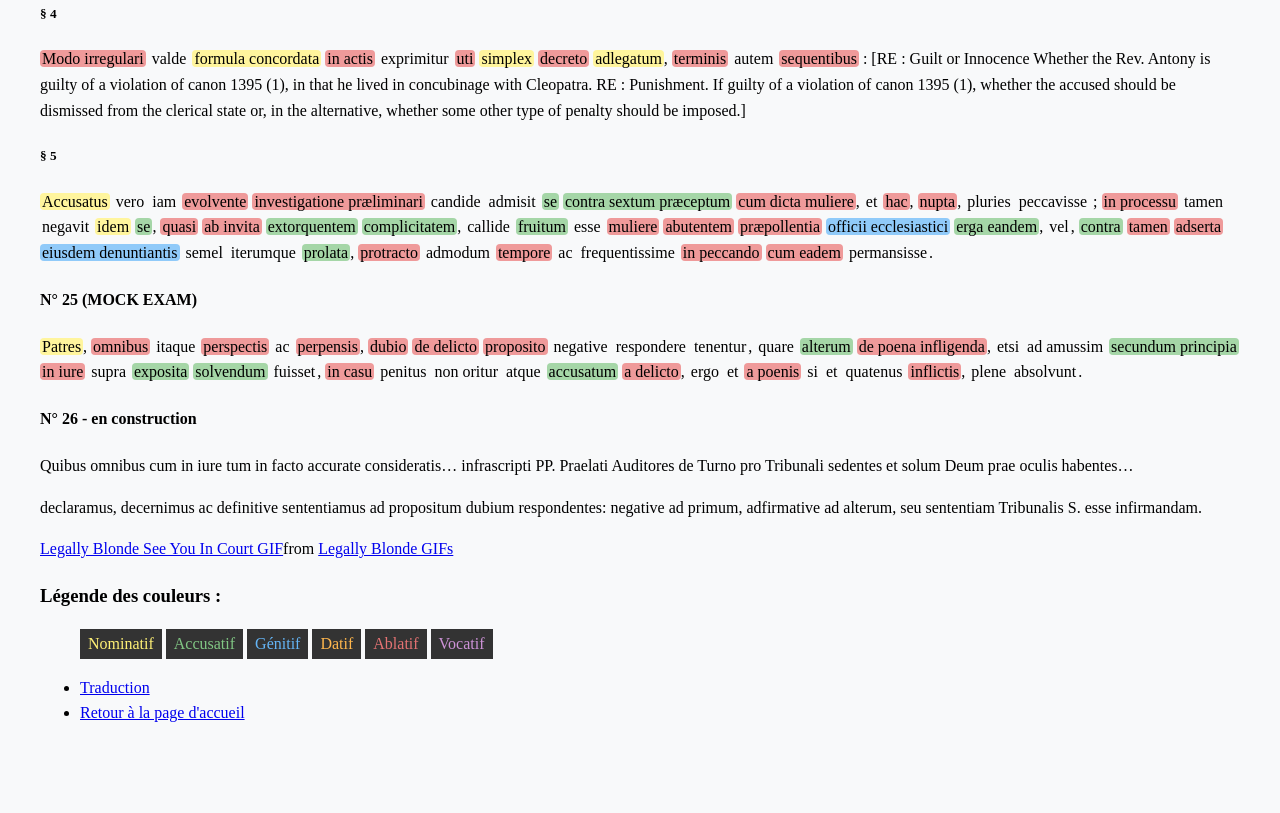
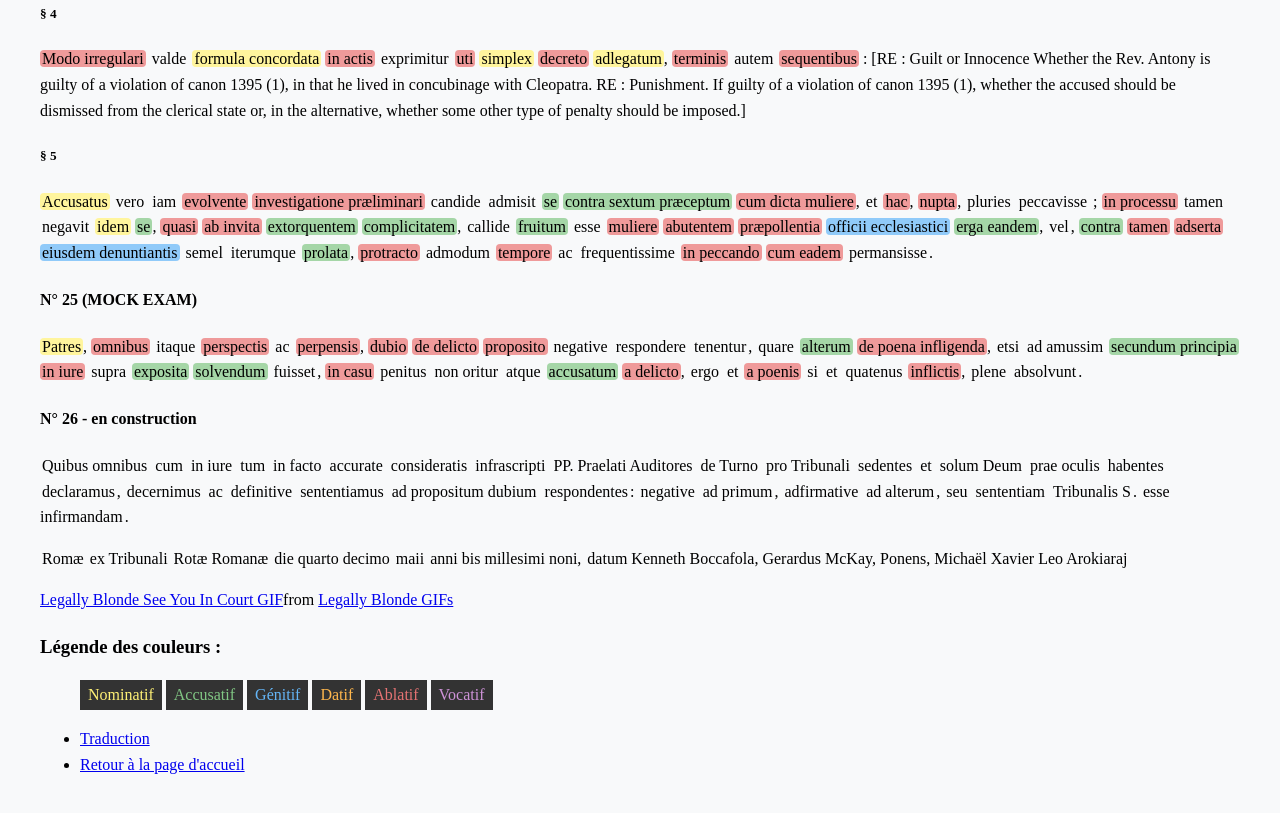
Before and after one commit to elibruyere/Rota-Romana, a plain HTML site: page index.html in a window 1280 px wide. Shown: the part 741-1554 px from the top of the page. Before the commit the page ends 1523 px from the top, so only its background shows below. Drawn offline with Linux system fonts and the light colour scheme; a script that the page names is missing.

Commit message:
Update index.html

```diff
--- a/index.html
+++ b/index.html
@@ -268,11 +268,48 @@ should be imposed.]
     </p>
       <h4>N° 26 - en construction</h4>
   <p>
-Quibus omnibus cum in iure tum in facto accurate consideratis… infrascripti PP. Praelati Auditores de Turno pro Tribunali sedentes et solum Deum prae oculis habentes…
-    </p>
-  <p>
-declaramus, decernimus ac definitive sententiamus ad propositum dubium respondentes: negative ad primum, adfirmative ad alterum, seu sententiam Tribunalis S. esse infirmandam.
+    <span class="word verb" data-info="">Quibus omnibus</span>
+      <span class="word verb" data-info="">cum</span>
+      <span class="word verb" data-info="">in iure</span>
+      <span class="word verb" data-info="">tum</span>
+      <span class="word verb" data-info="">in facto</span>
+      <span class="word verb" data-info="">accurate</span>
+      <span class="word verb" data-info="">consideratis</span>
+      <span class="word verb" data-info="">infrascripti</span>
+    <span class="word verb" data-info="">PP. Praelati Auditores</span>
+      <span class="word verb" data-info="">de Turno</span>
+      <span class="word verb" data-info="">pro Tribunali</span>
+      <span class="word verb" data-info="">sedentes</span>
+      <span class="word verb" data-info="">et</span>
+      <span class="word verb" data-info="">solum Deum</span>
+      <span class="word verb" data-info="">prae oculis</span>
+      <span class="word verb" data-info="">habentes</span>
+      <span class="word verb" data-info="">declaramus</span>,
+      <span class="word verb" data-info="">decernimus</span>
+      <span class="word verb" data-info="">ac</span>
+      <span class="word verb" data-info="">definitive</span>
+      <span class="word verb" data-info="">sententiamus</span>
+      <span class="word verb" data-info="">ad propositum dubium</span>
+      <span class="word verb" data-info="">respondentes</span>:
+      <span class="word verb" data-info="">negative</span>
+      <span class="word verb" data-info="">ad primum</span>,
+      <span class="word verb" data-info="">adfirmative</span>
+      <span class="word verb" data-info="">ad alterum</span>,
+      <span class="word verb" data-info="">seu</span>
+      <span class="word verb" data-info="">sententiam</span>
+     <span class="word verb" data-info="">Tribunalis S</span>.
+      <span class="word verb" data-info="">esse infirmandam</span>.
 </p>
+      <p>
+ <span class="word verb" data-info="">Romæ
+ <span class="word verb" data-info="">ex Tribunali
+ <span class="word verb" data-info="">Rotæ Romanæ
+ <span class="word verb" data-info="">die quarto decimo
+ <span class="word verb" data-info="">maii
+ <span class="word verb" data-info="">anni bis millesimi noni,
+      <span class="word verb" data-info="">datum
+Kenneth Boccafola, Gerardus McKay, Ponens, Michaël Xavier Leo Arokiaraj
+          </p>
 <div class="tenor-gif-embed" data-postid="21344099" data-share-method="host" data-aspect-ratio="1.78771" data-width="65%"><a href="https://tenor.com/view/legally-blonde-see-you-in-court-bye-gif-21344099">Legally Blonde See You In Court GIF</a>from <a href="https://tenor.com/search/legally+blonde-gifs">Legally Blonde GIFs</a></div> <script type="text/javascript" async src="https://tenor.com/embed.js"></script>
       <h3>Légende des couleurs :</h3>
   <ul>
```
